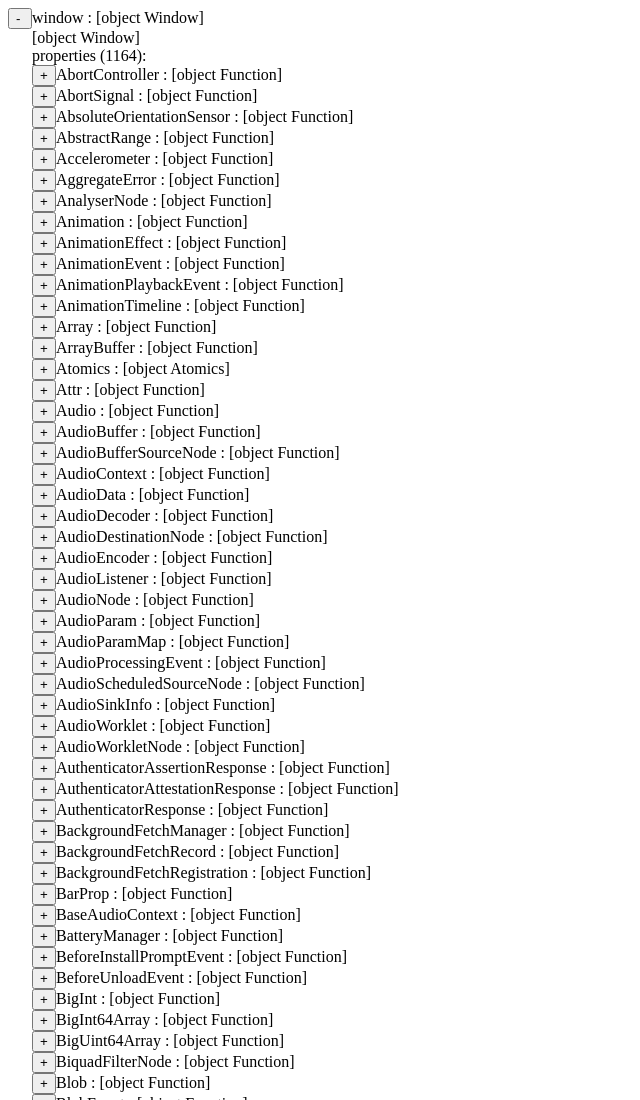
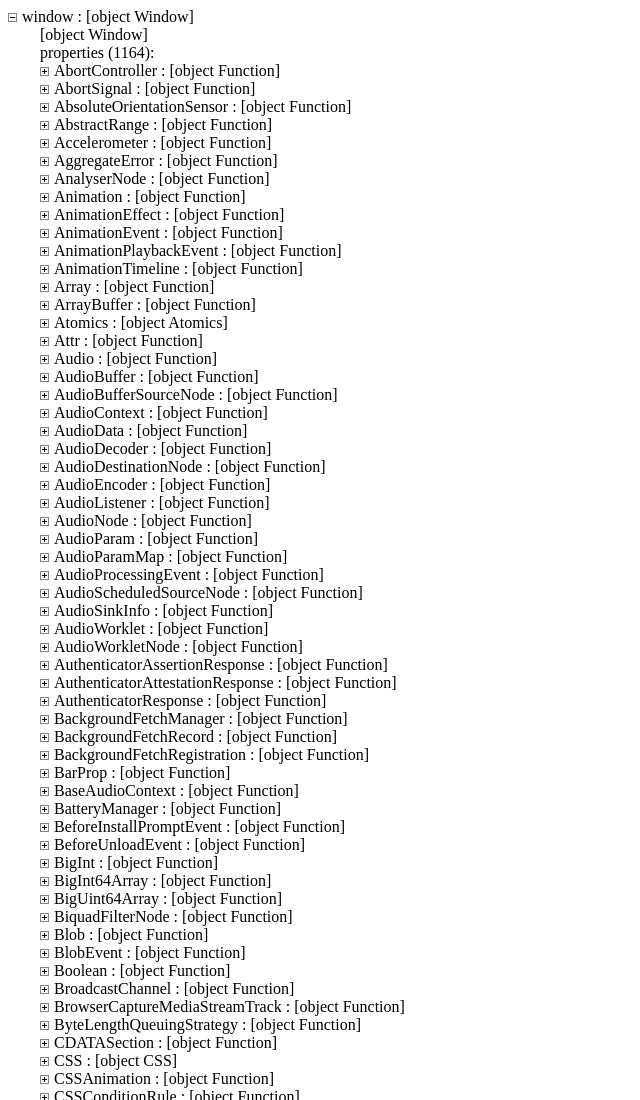
Before and after one commit to the-bakery/selfedit-js, a plain HTML site: page index.html in a window 1280 px wide. Shown: the top 1100 px of the page, without its empty margins (0-640 px from the left). Drawn offline with Linux system fonts and the light colour scheme.

Commit message:
expand-collapse, minor optimizations

```diff
--- a/index.html
+++ b/index.html
@@ -1,6 +1,7 @@
 <html>
   <head>
     <title>SelfEdit JS</title>
+    <link href="selfedit.css" rel="stylesheet" type="text/css">
   </head>
   <body>
     <div id="view"></div>
--- /dev/null
+++ b/selfedit.css
@@ -0,0 +1,30 @@
+
+ul
+{
+  list-style: none;
+  margin: 0 0 0 -0.5em;
+}
+
+li
+{
+  clear: right;
+}
+
+span
+{
+  background-position: 0 0.3em;
+  padding-left: 14px;
+  margin-left: 0px;
+}
+
+.expander
+{
+  background-image: url(images/plus.gif);
+  background-repeat: no-repeat;
+}
+
+.collapser
+{
+  background-image: url(images/minus.gif);
+  background-repeat: no-repeat;
+}
--- a/selfedit.js
+++ b/selfedit.js
@@ -1,45 +1,38 @@
 /* Copyright 2013, Mate J Kovacs */
 
-unfold('window', document.getElementById('view'), this);
+expand('window', document.getElementById('view'), this);
 
-function unfold(id, view, obj)
+function expand(id, view, obj)
 {
-    summary(id, view, obj, "-", function() { fold(id, view, obj) });
+    summary(id, view, obj, "collapser", function() { collapse(id, view, obj) });
     details(id, view, obj);
 }
 
-function fold(id, view, obj)
+function collapse(id, view, obj)
 {
-    summary(id, view, obj, "+", function() { unfold(id, view, obj) });
+    summary(id, view, obj, "expander", function() { expand(id, view, obj) });
 }
 
-function summary(id, view, obj, text, func)
+function summary(id, view, obj, style, func)
 {
     while (view.hasChildNodes()) { view.removeChild(view.lastChild); }
 
-    var button = document.createElement("button");
-    button.appendChild( document.createTextNode(text) );
-    button.setAttribute("style", "width:24px; text-align:left");
-    button.addEventListener("click", func);
-    view.appendChild(button);
+    var span = document.createElement("span");
+    span.setAttribute("class", style);
+    span.addEventListener("click", func);
     var type = (obj === null) ? "null" : Object.prototype.toString.call(obj);
-    view.appendChild( document.createTextNode(id + " : " + type) );
+    span.appendChild( document.createTextNode(id + " : " + type) );
+    view.appendChild(span);
 }
 
 function details(id, view, obj)
 {
-    var node = document.createElement("div");
+    var node = document.createElement("ul");
 
-    node.setAttribute("style", "margin-left:24px");
-    if (obj === null)
-    {
-        node.appendChild( document.createTextNode("null") );
-    }
-    else
-    {
-        var string = obj.toString();
-        node.appendChild( document.createTextNode(string) );
-        node.appendChild( document.createElement("br") );
+    var item = document.createElement("li");
+    var text = (obj === null) ? "null" : obj.toString();
+    item.appendChild( document.createTextNode(text) );
+    node.appendChild(item);
 
     try
     {
@@ -47,17 +40,15 @@ function details(id, view, obj)
         node.appendChild(
             document.createTextNode("properties (" + keys.length + "):")
         );
-            node.appendChild( document.createElement("br") );
         for (i = 0; i < keys.length; i++)
         {
             var key = keys[i];
-                var child = document.createElement("div");
-                fold(key, child, obj[key]);
+            var child = document.createElement("li");
+            collapse(key, child, obj[key]);
             node.appendChild(child);
         }
     }
     catch(e){}
-    }
 
     view.appendChild(node);
 }
```
Also changed, not shown: images/minus.gif (added), images/plus.gif (added). Lines whose indentation alone changed are shown as unchanged.
